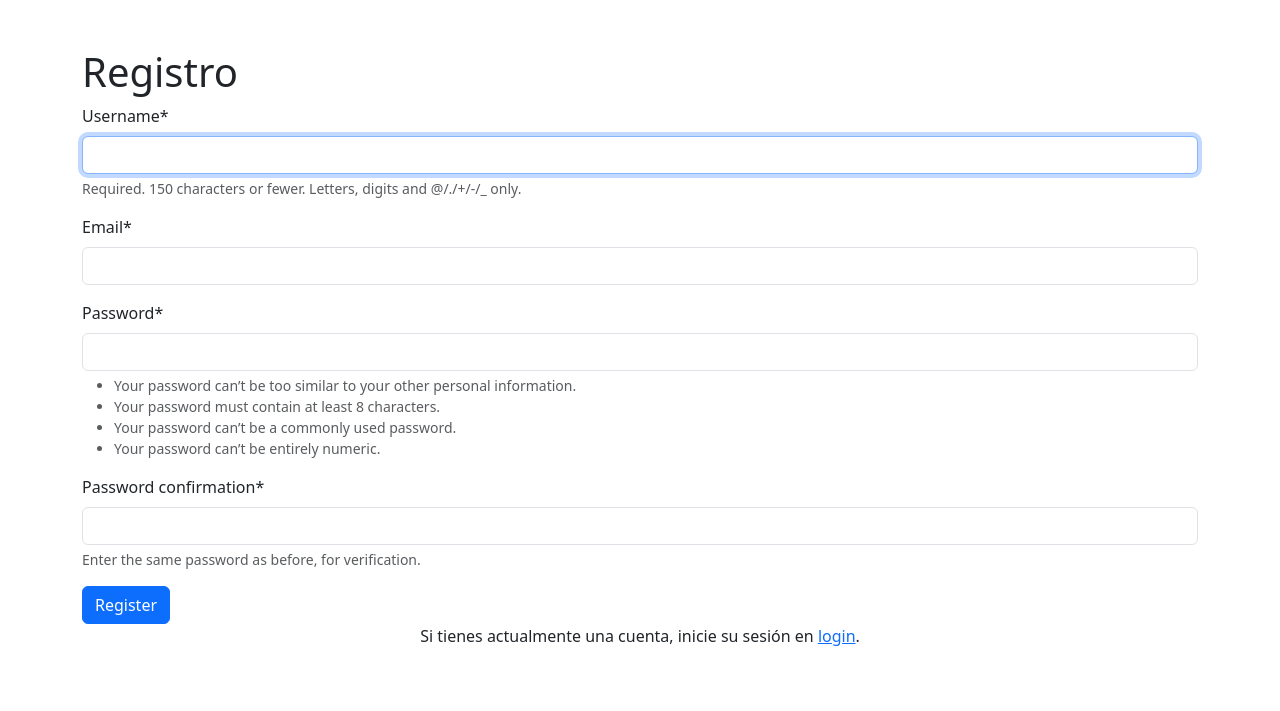
After one commit to rodrigovasdev/bootcamp070, a Django app: page /formularios/signup in a window 1280 px wide. The commit adds this page. Shown: the top 711 px of the page. Run offline with Django 4.2, Linux system fonts and the light colour scheme; some libraries are stand-ins or nearby versions.

Commit message:
auth django

```diff
--- a/python 3 (intro django)/evs5/evs5/settings.py
+++ b/python 3 (intro django)/evs5/evs5/settings.py
@@ -39,7 +39,13 @@ INSTALLED_APPS = [
     'django.contrib.staticfiles',
     'bootstrap5',
     'formulario',
+    'crispy_forms',
+    'crispy_bootstrap5',
 ]
+
+CRISPY_ALLOWED_TEMPLATE_PACKS = "bootstrap5"
+CRISPY_TEMPLATE_PACK = "bootstrap5"
+
 
 MIDDLEWARE = [
     'django.middleware.security.SecurityMiddleware',
--- a/python 3 (intro django)/evs5/evs5/urls.py
+++ b/python 3 (intro django)/evs5/evs5/urls.py
@@ -26,5 +26,5 @@ urlpatterns = [
     path('libros', librosView, name='libros'),
     path('formulario', datosform_view, name='formulario'),
     path('formwidget', widget_view, name='widget'),
-    path('', include('formulario.urls')),
+    path('formularios/', include('formulario.urls')),
 ]
--- a/python 3 (intro django)/evs5/formulario/forms.py
+++ b/python 3 (intro django)/evs5/formulario/forms.py
@@ -3,9 +3,25 @@
 from django import forms
 # import BoardsModel from models.py
 from .models import BoardsModel
+from django.contrib.auth.forms import UserCreationForm
+from django.contrib.auth.models import User
+
 # Crear el BoardsForm
 class BoardsForm(forms.ModelForm):
  # specify the name of model to use
     class Meta:
         model = BoardsModel
         fields = "__all__"
+
+# Agregado para el registro de usuarios
+class RegistroUsuarioForm(UserCreationForm):
+    email = forms.EmailField(required=True)
+    class Meta:
+        model = User
+        fields = ("username", "email", "password1", "password2")
+    def save(self, commit=True):
+        user = super(RegistroUsuarioForm, self).save(commit=False)
+        user.email = self.cleaned_data['email']
+        if commit:
+            user.save()
+        return user
--- a/python 3 (intro django)/evs5/formulario/urls.py
+++ b/python 3 (intro django)/evs5/formulario/urls.py
@@ -1,6 +1,9 @@
 from django.urls import path
-from .views import boardsform_view
+from .views import boardsform_view, registro_view, login_view, logout_view
 
 urlpatterns = [
-    path('modelform',boardsform_view,name='modelform')
+    path('modelform',boardsform_view,name='modelform'),
+    path('signup',registro_view,name='signup'),
+    path('signin',login_view,name='signin'),
+    path('logout',logout_view,name='logout'),
 ]
--- a/python 3 (intro django)/evs5/formulario/views.py
+++ b/python 3 (intro django)/evs5/formulario/views.py
@@ -1,6 +1,8 @@
-from django.shortcuts import render
+from django.shortcuts import render, redirect
 from .forms import BoardsForm
 from django.http import HttpResponseRedirect
+from django.contrib.auth.forms import AuthenticationForm
+
 # Create your views here.
 def boardsform_view(request):
     context ={}
@@ -16,3 +18,44 @@ def boardsform_view(request):
 
 from django.contrib.auth.models import User
 from django.contrib.auth import authenticate
+from django.contrib import messages
+from django.contrib.auth import login, logout
+from .forms import RegistroUsuarioForm
+
+def registro_view(request):
+    if request.method == "POST":
+        form = RegistroUsuarioForm(request.POST)
+        if form.is_valid():
+            user = form.save()  # Guardar el usuario
+            login(request, user)  # Autenticar automáticamente al usuario
+            messages.success(request, "Registrado satisfactoriamente.")
+            return redirect('/')  # Usa nombres de vistas en lugar de rutas absolutas si es posible
+        else:
+            messages.error(request, "Registro inválido. Algunos datos ingresados no son correctos.")
+    else:
+        form = RegistroUsuarioForm()
+
+    return render(request, "register.html", {"register_form": form})
+
+def login_view(request):
+    if request.method == "POST":
+        form = AuthenticationForm(request, data=request.POST)
+        if form.is_valid():
+            username = form.cleaned_data.get('username')
+            password = form.cleaned_data.get('password')
+            user = authenticate(username=username,password=password)
+            if user is not None:
+                login(request, user)
+                messages.info(request, f"Iniciaste sesión como: {username}.")
+                return HttpResponseRedirect('/')
+            else:
+                messages.error(request,"Invalido username o password.")
+        else:
+            messages.error(request,"Invalido username o password.")
+    form = AuthenticationForm()
+    return render(request, "login.html",{"login_form":form})
+
+def logout_view(request):
+    logout(request)
+    messages.info(request, "Se ha cerrado la sesión satisfactoriamente.")
+    return HttpResponseRedirect('/')
--- /dev/null
+++ b/python 3 (intro django)/evs5/templates/register.html
@@ -0,0 +1,14 @@
+{% extends "base.html" %} {% block content %} {% load crispy_forms_tags %} {% load bootstrap5 %}
+<!--Registro-->
+<div class="container py-5">
+    <h1>Registro</h1>
+    <form method="POST">
+        {% csrf_token %} {{ register_form|crispy }}
+        <button class="btn btn-primary" type="submit">Register</button>
+    </form>
+    <p class="text-center">
+        Si tienes actualmente una cuenta, inicie su sesión en
+        <a href="/login">login</a>.
+    </p>
+</div>
+{% endblock %}
```
Also changed, not shown: python 3 (intro django)/evs5/templates/login.html (added, +13 -0 lines), python 3 (intro django)/evs5/templates/navbar.html (+12 -2 lines), python 3 (intro django)/evs5/db.sqlite3.
